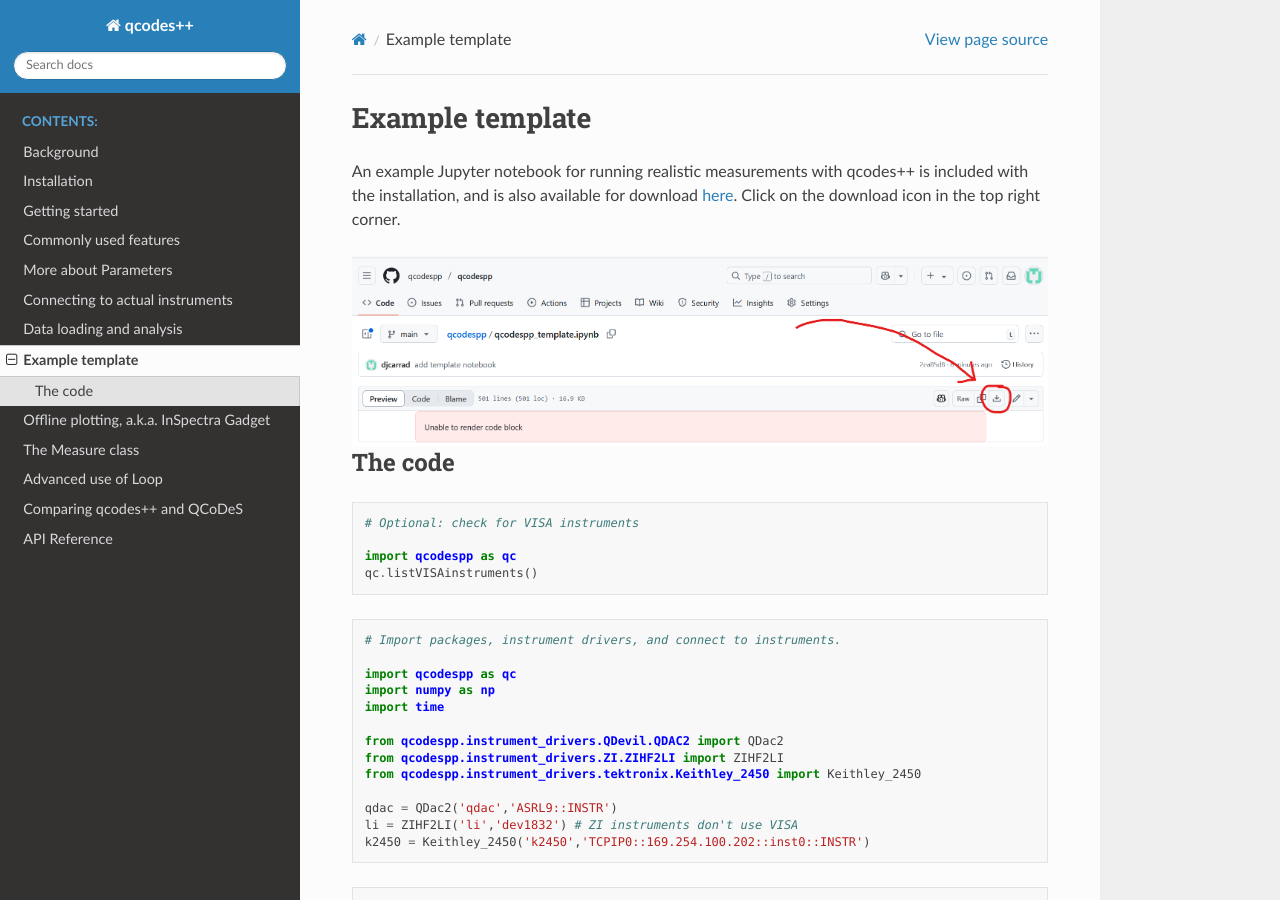
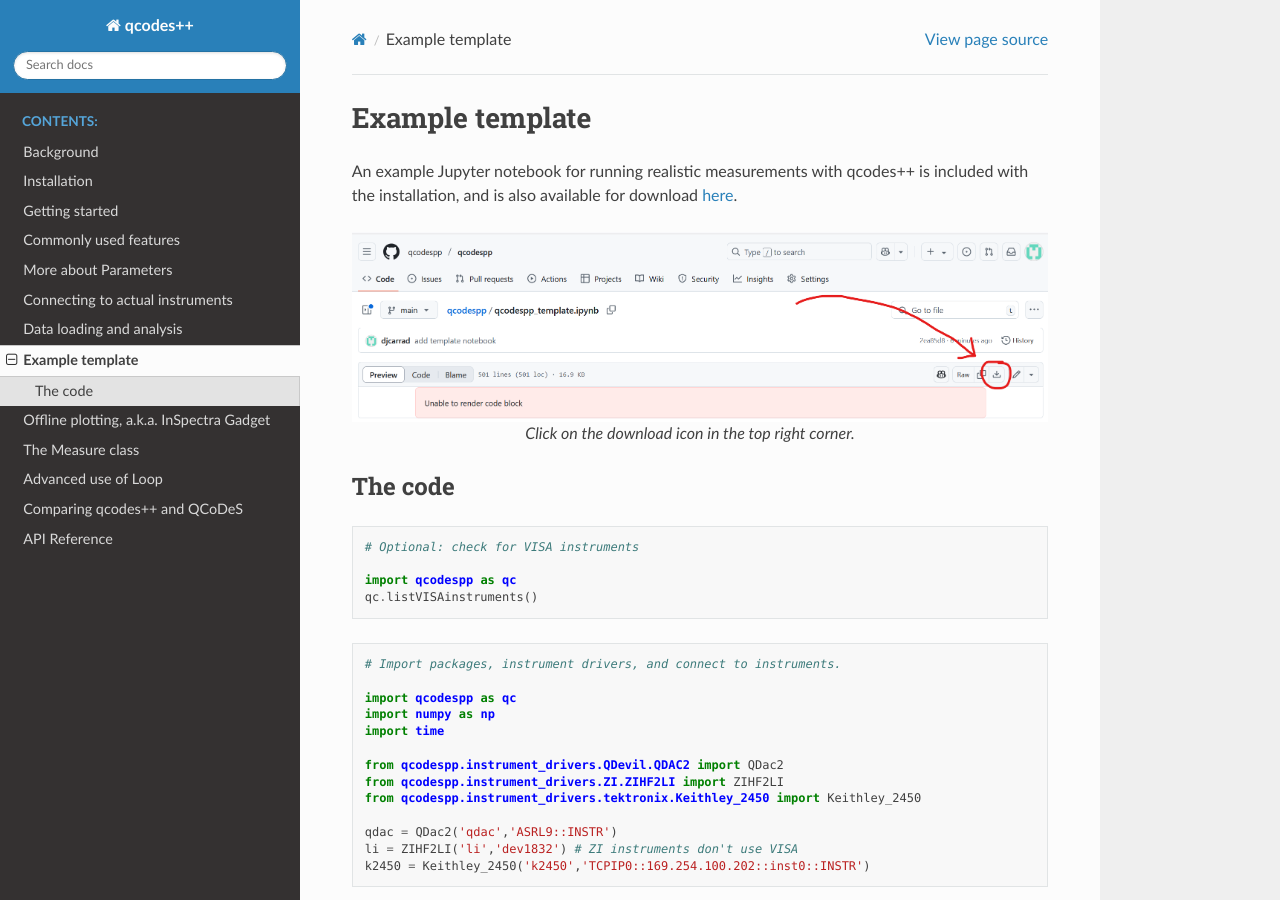
Before and after one commit to qcodespp/qcodespp.github.io, a Sphinx documentation site: the page built from docs/source/template.rst, in a window 1280 px wide and 900 px high. Built offline with Sphinx 7.4.7 and the Read the Docs theme 3.1.0, drawn with Linux system fonts in a browser that asks for light colours.

Commit message:
edit template

```diff
--- a/docs/source/template.rst
+++ b/docs/source/template.rst
@@ -1,11 +1,14 @@
 Example template
 ================
 
-An example Jupyter notebook for running realistic measurements with qcodes++ is included with the installation, and is also available for download `here <https://github.com/qcodespp/qcodespp/blob/main/qcodespp_template.ipynb>`__. Click on the download icon in the top right corner.
+An example Jupyter notebook for running realistic measurements with qcodes++ is included with the installation, and is also available for download `here <https://github.com/qcodespp/qcodespp/blob/main/qcodespp_template.ipynb>`__.
 
 .. figure:: template.png
     :alt: How to download from github
     :align: center
+
+    Click on the download icon in the top right corner.
+
 
 The code
 --------
```
